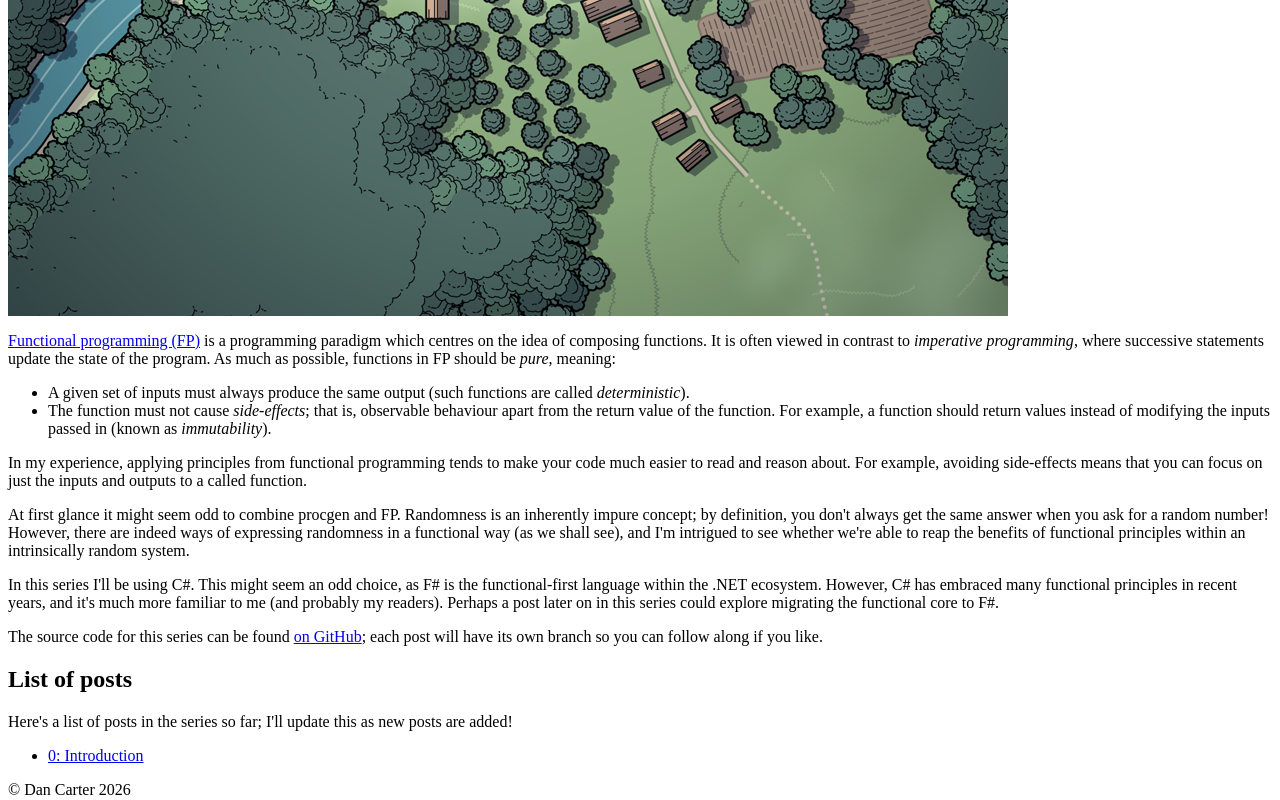
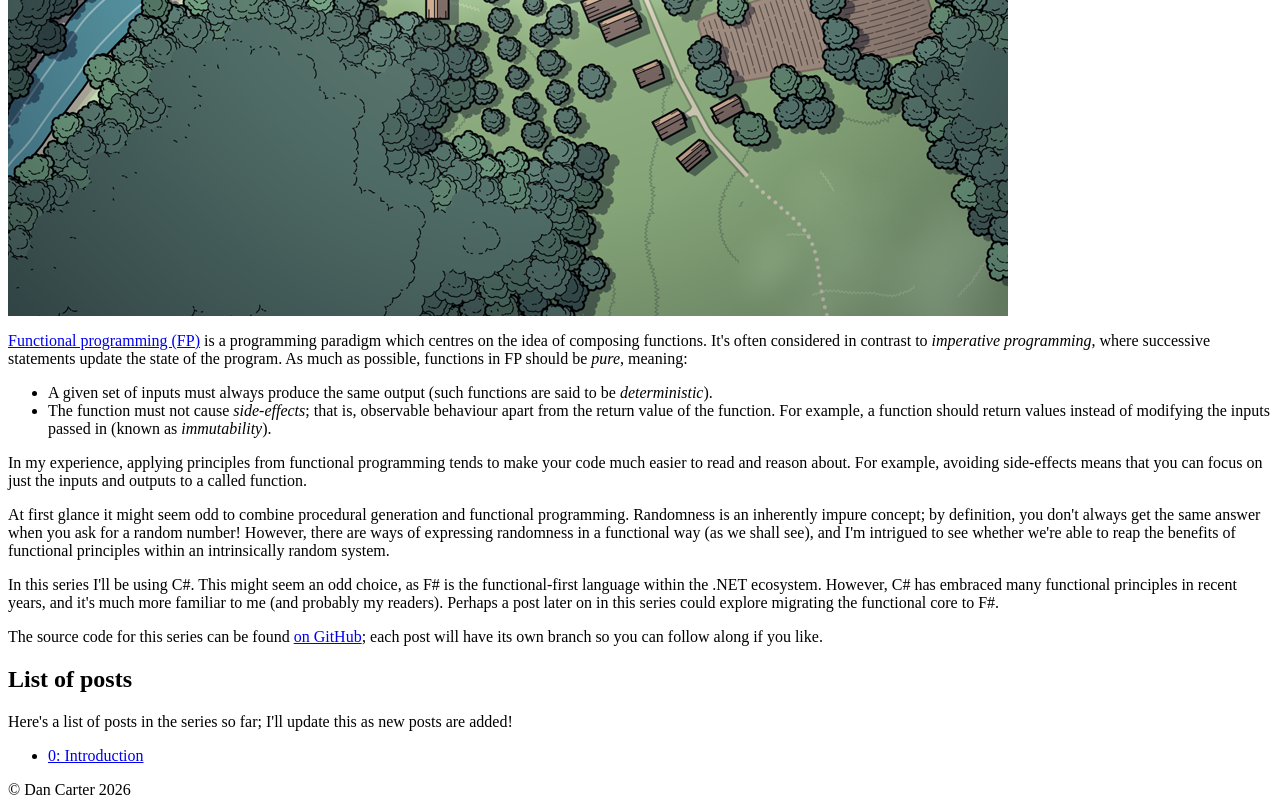
Before and after one commit to djcarter85/codingblog, an Eleventy site: page src/_posts/2024-12-25-PGF-00.md in a window 1280 px wide. Shown: the part 996-1796 px from the top of the page. Built offline with nearby package versions, Linux system fonts and the light colour scheme; Eleventy itself is replaced by a stand-in of ours; some packages are replaced by stand-ins of ours; files that its build step writes are made by us from their sources; a web font is replaced by a local one.

Commit message:
review post 0

```diff
--- a/src/_posts/2024-12-25-PGF-00.md
+++ b/src/_posts/2024-12-25-PGF-00.md
@@ -14,23 +14,22 @@ many different instances of a structure which all follow a coherent pattern.
 
 I'm utterly fascinated by the idea of giving a computer a set of rules and a
 random number generator and it giving you something beautiful in return! For
-example, the village map below was [generated
-procedurally](https://watabou.itch.io/village-generator). Favourite haunts of
-mine include [r/proceduralgeneration on
-Reddit](https://www.reddit.com/r/proceduralgeneration/) and [watabou on
-itch.io](https://watabou.itch.io/).
+example, the beautiful village map below was generated procedurally using [Oleg
+Dolya's village generator](https://watabou.itch.io/village-generator). I love
+seeing what people come up with on the [r/proceduralgeneration
+subreddit](https://www.reddit.com/r/proceduralgeneration/).
 
 ![Procedurally generated village](/assets/images/2024-12-25-PGF-00/village.png)
 
 [Functional programming
 (FP)](https://en.wikipedia.org/wiki/Functional_programming) is a programming
-paradigm which centres on the idea of composing functions. It is often viewed in
-contrast to _imperative programming_, where successive statements update the
+paradigm which centres on the idea of composing functions. It's often considered
+in contrast to _imperative programming_, where successive statements update the
 state of the program. As much as possible, functions in FP should be _pure_,
 meaning:
 
 - A given set of inputs must always produce the same output (such functions are
-  called _deterministic_).
+  said to be _deterministic_).
 - The function must not cause _side-effects_; that is, observable behaviour
   apart from the return value of the function. For example, a function should
   return values instead of modifying the inputs passed in (known as
@@ -41,12 +40,12 @@ your code much easier to read and reason about. For example, avoiding
 side-effects means that you can focus on just the inputs and outputs to a called
 function.
 
-At first glance it might seem odd to combine procgen and FP. Randomness is an
-inherently impure concept; by definition, you don't always get the same answer
-when you ask for a random number! However, there are indeed ways of expressing
-randomness in a functional way (as we shall see), and I'm intrigued to see
-whether we're able to reap the benefits of functional principles within an
-intrinsically random system.
+At first glance it might seem odd to combine procedural generation and
+functional programming. Randomness is an inherently impure concept; by
+definition, you don't always get the same answer when you ask for a random
+number! However, there are ways of expressing randomness in a functional
+way (as we shall see), and I'm intrigued to see whether we're able to reap the
+benefits of functional principles within an intrinsically random system.
 
 In this series I'll be using C#. This might seem an odd choice, as F# is the
 functional-first language within the .NET ecosystem. However, C# has embraced
```
Also changed, not shown: src/_posts/2025-01-01-PGF-01.md (+1 -1 lines).
